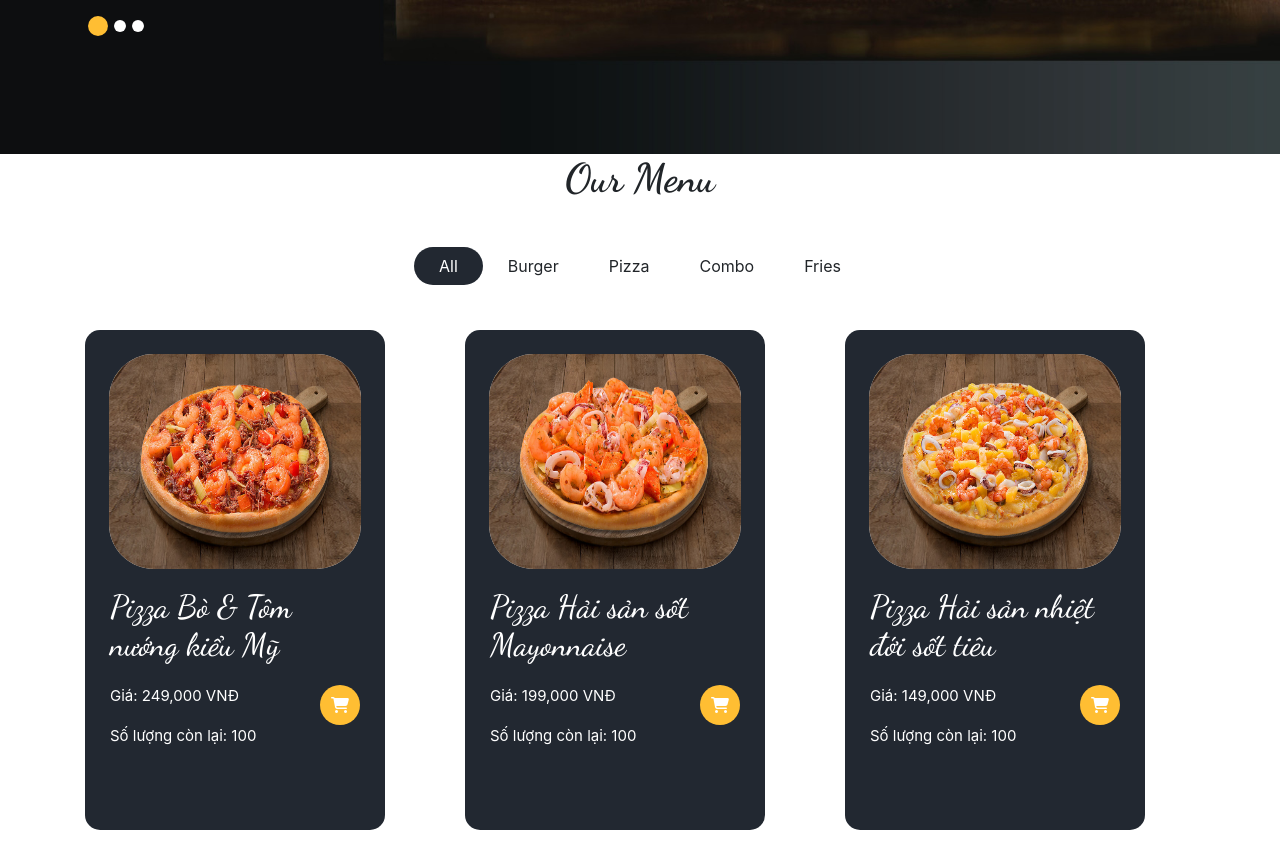
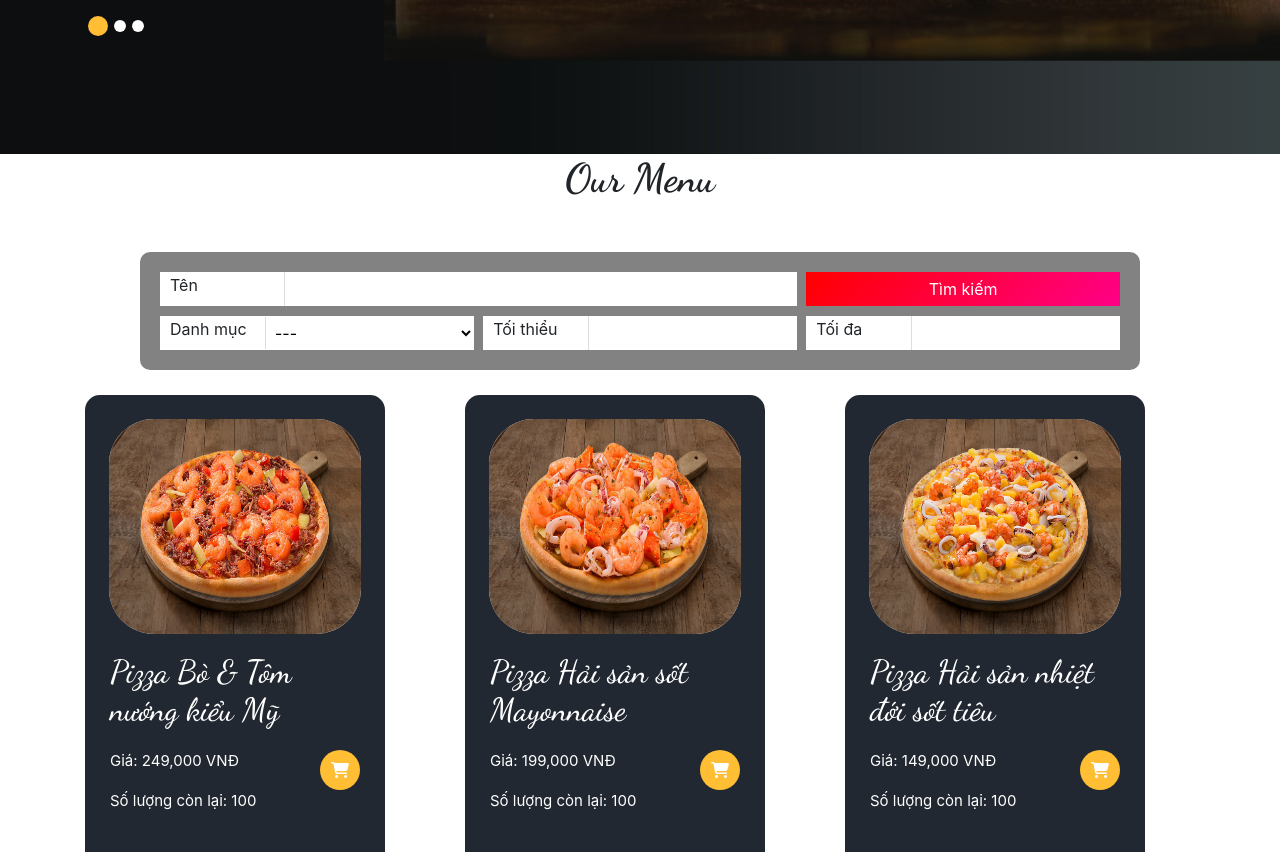
Before and after one commit to luuphongpro/ProjectWeb2, a PHP site: page /ProjectWeb2/ in a window 1280 px wide. Shown: the part 646-1498 px from the top of the page. Run offline with PHP 8.4, Linux system fonts and the light colour scheme; data comes from the database, SQL or seed files in the repository; data that the repository does not hold is empty; some libraries are stand-ins or nearby versions.

Commit message:
add giao diện tìm kiếm

```diff
--- a/CSS/style.css
+++ b/CSS/style.css
@@ -1053,3 +1053,59 @@ input[type='number'] {
 }
 
 /*# sourceMappingURL=style.css.map */
+
+.searchBar{
+  background-color: #828282;
+  width: 1000px;
+  max-width:  100%;
+  margin: 50px auto 0;
+  border-radius: 10px;
+}
+.filter .item .name{
+  padding: 40px;
+  display: grid;
+  column-gap: 1%;
+  row-gap: 10px;
+}
+.filter{
+  padding: 20px;
+  display: grid;
+  grid-template-columns: 32.666% 32.666% 32.666%;
+  grid-column: span 2;
+  column-gap: 1%;
+  row-gap: 10px;
+}
+.filter .item{
+  background-color: #fff;
+  display: flex;
+  justify-content: center;
+  align-items: center;
+}
+.ten {
+  grid-column: span 2;
+}
+.filter .item select,
+.filter .item input{
+  width: 100%;
+  padding: 5px;
+  border: none;
+  background-color: transparent;
+  border-left: 1px solid #ddd;
+  outline: none;
+}
+.filter .item button{
+  width: 100%;
+  padding: 5px;
+  border: none;
+  background-color: transparent;
+  outline: none;
+}
+.filter .item label{
+  display: block;
+  width: 150px;
+  padding: 0 10px;
+}
+.filter .item.submit button{
+  background-image: linear-gradient(135deg, rgb(255, 0, 0), rgb(255, 0, 136));
+  color: #fff;
+}
--- a/pages/front/product.php
+++ b/pages/front/product.php
@@ -43,13 +43,35 @@ if ($result->num_rows > 0) {
                 </h2>
               </div>
 
-              <ul class="filters_menu">
-                <li class="active" data-filter="*">All</li>
-                <li data-filter=".burger">Burger</li>
-                <li data-filter=".pizza">Pizza</li>
-                <li data-filter=".pasta">Combo</li>
-                <li data-filter=".fries">Fries</li>
-              </ul>
+            <div class="searchBar">
+                <form class="filter">
+                    <div class="item ten">
+                        <label>Tên</label>
+                        <input name="name" type="text">
+                    </div>
+                    <div class="item submit">
+                        <button>Tìm kiếm</button>
+                    </div>
+                    <div class="item">
+                        <label>Danh mục</label>
+                        <select name="category">
+                            <option value="">---</option>
+                            <option value="Hamburger">Hamburger</option>
+                            <option value="Gà">Gà</option>
+                            <option value="Pizza">Pizza</option>
+                            <option value="Nước">Nước</option>
+                        </select>
+                    </div>
+                    <div class="item">
+                        <label>Tối thiểu</label>
+                        <input name="minPrice" type="number">
+                    </div>
+                    <div class="item">
+                        <label>Tối đa</label>
+                        <input name="maxPrice" type="number">
+                    </div>
+                </form>
+            </div>
 
               <div class="row">';
 
```
